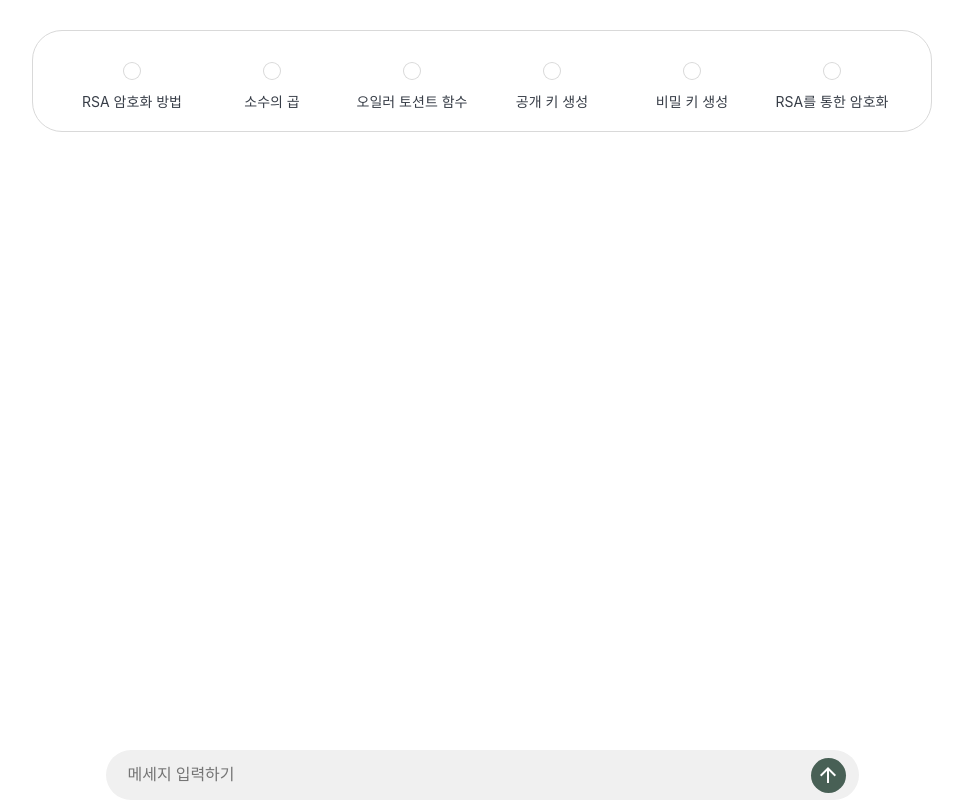
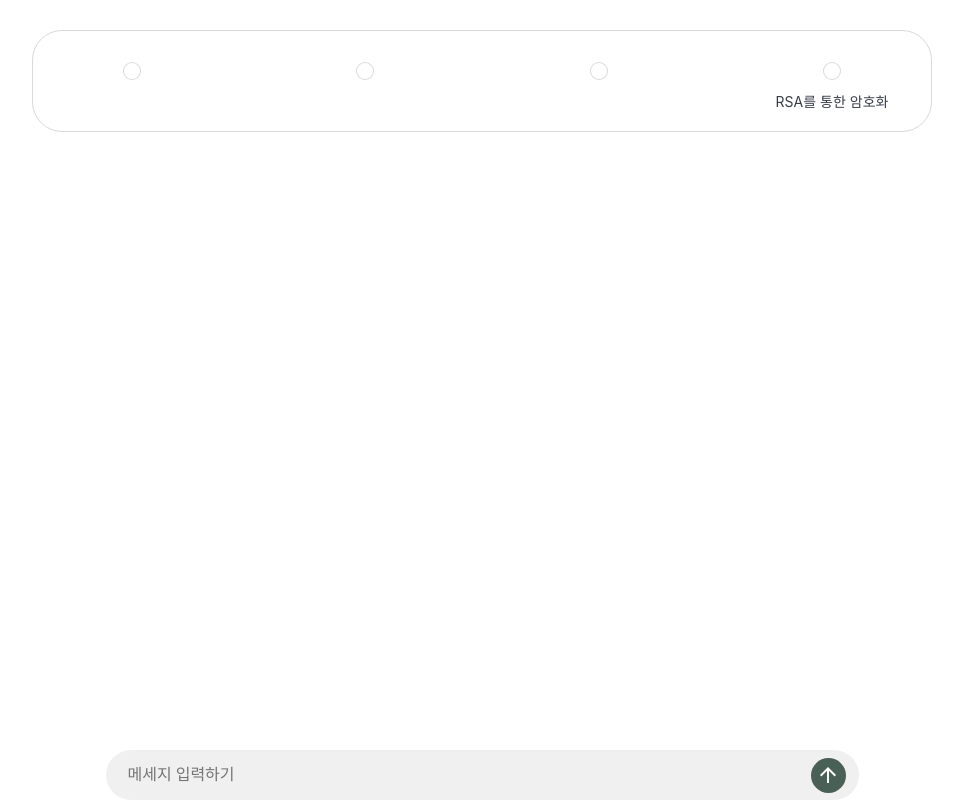
Before and after one commit to Daeuning/SIT-Chatbot, a React (Create React App) app in the folder sitchat/: page / in a window 1280 px wide. Shown: the whole page, without its empty margins (283-1246 px from the left). Built offline with nearby package versions, Linux system fonts and the light colour scheme.

Commit message:
feat: progress bar 기능 개발

```diff
--- a/sitchat/src/features/ProgressBar.jsx
+++ b/sitchat/src/features/ProgressBar.jsx
@@ -1,4 +1,4 @@
-import React from 'react';
+import React, { useEffect, useState } from 'react';
 import styled from 'styled-components';
 
 const Container = styled.div`
@@ -61,19 +61,83 @@ const Label = styled.span`
 `;
 
 const ProgressBar = ({ evaluationNumber }) => {
-
-  const checkpoints = [
-    { step: 1, label: "RSA 암호화 방법", active: evaluationNumber >= 1 },
-    { step: 2, label: "소수의 곱", active: evaluationNumber >= 2 },
-    { step: 3, label: "오일러 토션트 함수", active: evaluationNumber >= 3 },
-    { step: 4, label: "공개 키 생성", active: evaluationNumber >= 4 },
-    { step: 5, label: "비밀 키 생성", active: evaluationNumber >= 5 },
-    { step: 6, label: "RSA를 통한 암호화", active: evaluationNumber >= 6 },
+  const pointsarray = [
+    { step: 1, label: "RSA 암호화 방법", active: evaluationNumber == 1 },
+    { step: 2, label: "소수의 곱", active: evaluationNumber == 2 },
+    { step: 3, label: "오일러 토션트 함수", active: evaluationNumber == 3 },
+    { step: 4, label: "공개 키 생성", active: evaluationNumber == 4 },
+    { step: 5, label: "비밀 키 생성", active: evaluationNumber == 5 },
+    { step: 6, label: "RSA를 통한 암호화", active: evaluationNumber == 6 },
   ];
 
+  const [checkpoints, setCheckpoints] = useState([
+    { step: 0, label: "", active: false },
+    { step: 0, label: "", active: false },
+    { step: 0, label: "", active: false },
+    { step: 6, label: "RSA를 통한 암호화", active: evaluationNumber >= 6 },
+  ]);
 
-  const activeIndex = checkpoints.findLastIndex(cp => cp.active);
+  useEffect(() => {
+    const newPoint = pointsarray.find((point) => point.step === evaluationNumber);
 
+    if (newPoint) {
+      let newCheckpoints = [...checkpoints];
+
+      if (evaluationNumber === 6) {
+        const activeCheckpoints = newCheckpoints.filter((checkpoint, index) => {
+          return checkpoint.active && index !== 0 && index !== newCheckpoints.length - 1;
+        });
+
+        newCheckpoints = [
+          newCheckpoints[0],
+          ...activeCheckpoints,
+          newPoint,
+        ];
+      } else {
+
+        const activeMarkers = newCheckpoints.filter((cp) => cp.active).length;
+        const isMarkerAlreadyActive = newCheckpoints.some((cp) => cp.step === evaluationNumber);
+
+        if (!isMarkerAlreadyActive) {
+          if (activeMarkers === 0) {
+            newCheckpoints.splice(0, 1, newPoint);
+          } else if (activeMarkers === 1) {
+            newCheckpoints.splice(1, 1, newPoint);
+          } else if (activeMarkers === 2) {
+            newCheckpoints.splice(2, 1);
+            const insertIndex = newCheckpoints.findIndex(
+              (cp, index) =>
+                cp.step < evaluationNumber &&
+                newCheckpoints[index + 1] &&
+                newCheckpoints[index + 1].step > evaluationNumber
+            );
+            if (insertIndex !== -1) {
+              newCheckpoints.splice(insertIndex + 1, 0, newPoint);
+            } else {
+              newCheckpoints.push(newPoint);
+            }
+          } else if (activeMarkers === 3) {
+            const insertIndex = newCheckpoints.findIndex(
+              (cp, index) =>
+                cp.step < evaluationNumber &&
+                newCheckpoints[index + 1] &&
+                newCheckpoints[index + 1].step > evaluationNumber
+            );
+            if (insertIndex !== -1) {
+              newCheckpoints.splice(insertIndex + 1, 0, newPoint);
+            } else {
+              newCheckpoints.push(newPoint);
+            }
+          }
+        }
+      }
+
+
+      setCheckpoints(newCheckpoints);
+    }
+  }, [evaluationNumber]);
+
+  const activeIndex = checkpoints.findLastIndex((cp) => cp.active);
 
   const progressPercentage = activeIndex === -1 ? 0 : (100 / (checkpoints.length - 1)) * activeIndex;
 
@@ -81,10 +145,7 @@ const ProgressBar = ({ evaluationNumber }) => {
     <Container>
       <LabelContainer>
         {checkpoints.map((checkpoint, index) => (
-          <Label
-            key={index}
-            left={(index / (checkpoints.length - 1)) * 100}
-          >
+          <Label key={index} left={(index / (checkpoints.length - 1)) * 100}>
             {checkpoint.label}
           </Label>
         ))}
@@ -92,11 +153,7 @@ const ProgressBar = ({ evaluationNumber }) => {
       <ProgressTrack>
         <FilledTrack width={progressPercentage} />
         {checkpoints.map((checkpoint, index) => (
-          <Marker
-            key={index}
-            active={checkpoint.active}
-            left={(index / (checkpoints.length - 1)) * 100}
-          />
+          <Marker key={index} active={checkpoint.active} left={(index / (checkpoints.length - 1)) * 100} />
         ))}
       </ProgressTrack>
     </Container>
```
